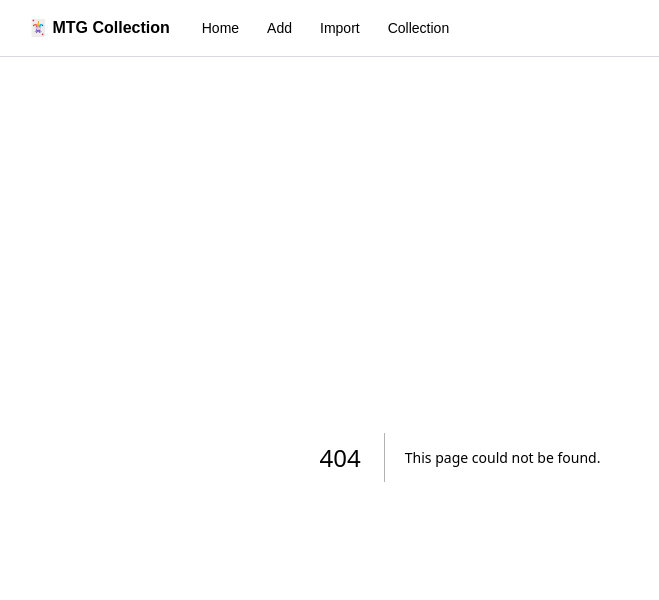
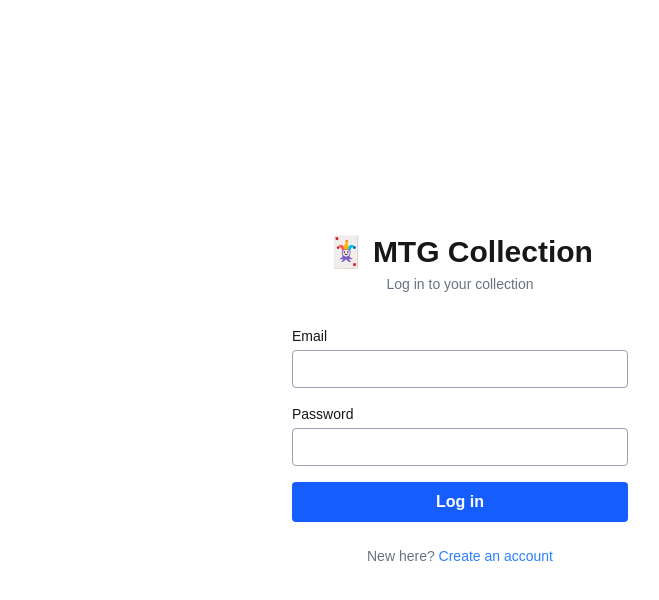
Before and after one commit to Lumicat1202/mtgcollection, a Next.js app: page /login in a window 1280 px wide. Before the commit this address had no page. Shown: the top 600 px of the page, without its empty margins (180-839 px from the left). Built offline with nearby package versions, Linux system fonts and the light colour scheme; no server answers.

Commit message:
Add login, sign up, and log out

```diff
--- /dev/null
+++ b/app/login/page.tsx
@@ -0,0 +1,112 @@
+"use client";
+
+import { useState, type FormEvent } from "react";
+import { useRouter } from "next/navigation";
+import { createClient } from "@/lib/supabase-browser";
+
+export default function LoginPage() {
+  const router = useRouter();
+  const [mode, setMode] = useState<"login" | "signup">("login");
+  const [email, setEmail] = useState("");
+  const [password, setPassword] = useState("");
+  const [loading, setLoading] = useState(false);
+  const [error, setError] = useState<string | null>(null);
+  const [notice, setNotice] = useState<string | null>(null);
+
+  async function handleSubmit(e: FormEvent) {
+    e.preventDefault();
+    setLoading(true);
+    setError(null);
+    setNotice(null);
+
+    const supabase = createClient();
+
+    if (mode === "login") {
+      const { error } = await supabase.auth.signInWithPassword({ email, password });
+      if (error) {
+        setError(error.message);
+        setLoading(false);
+        return;
+      }
+    } else {
+      const { data, error } = await supabase.auth.signUp({ email, password });
+      if (error) {
+        setError(error.message);
+        setLoading(false);
+        return;
+      }
+      if (!data.session) {
+        setNotice("Account created! Check your email to confirm it, then log in.");
+        setMode("login");
+        setLoading(false);
+        return;
+      }
+    }
+
+    router.push("/collection");
+    router.refresh();
+  }
+
+  return (
+    <main className="mx-auto flex w-full max-w-sm flex-1 flex-col justify-center p-6">
+      <h1 className="mb-1 text-center text-3xl font-bold">🃏 MTG Collection</h1>
+      <p className="mb-8 text-center text-sm text-gray-500">
+        {mode === "login" ? "Log in to your collection" : "Create your own collection"}
+      </p>
+
+      <form onSubmit={handleSubmit} className="flex flex-col gap-4">
+        <label className="text-sm">
+          Email
+          <input
+            type="email"
+            required
+            value={email}
+            onChange={(e) => setEmail(e.target.value)}
+            autoComplete="email"
+            className="mt-1 w-full rounded border border-gray-400 bg-transparent px-3 py-2"
+          />
+        </label>
+        <label className="text-sm">
+          Password
+          <input
+            type="password"
+            required
+            minLength={6}
+            value={password}
+            onChange={(e) => setPassword(e.target.value)}
+            autoComplete={mode === "login" ? "current-password" : "new-password"}
+            className="mt-1 w-full rounded border border-gray-400 bg-transparent px-3 py-2"
+          />
+          {mode === "signup" && (
+            <span className="mt-1 block text-xs text-gray-500">At least 6 characters</span>
+          )}
+        </label>
+
+        <button
+          type="submit"
+          disabled={loading}
+          className="rounded bg-blue-600 px-4 py-2 font-semibold text-white disabled:opacity-50"
+        >
+          {loading ? "Please wait..." : mode === "login" ? "Log in" : "Create account"}
+        </button>
+      </form>
+
+      {error && <p className="mt-4 text-center text-sm text-red-500">{error}</p>}
+      {notice && <p className="mt-4 text-center text-sm text-green-500">{notice}</p>}
+
+      <p className="mt-6 text-center text-sm text-gray-500">
+        {mode === "login" ? "New here? " : "Already have an account? "}
+        <button
+          onClick={() => {
+            setMode(mode === "login" ? "signup" : "login");
+            setError(null);
+            setNotice(null);
+          }}
+          className="text-blue-500 hover:underline"
+        >
+          {mode === "login" ? "Create an account" : "Log in"}
+        </button>
+      </p>
+    </main>
+  );
+}
--- a/components/NavBar.tsx
+++ b/components/NavBar.tsx
@@ -1,7 +1,9 @@
 "use client";
 
 import Link from "next/link";
-import { usePathname } from "next/navigation";
+import { useEffect, useState } from "react";
+import { usePathname, useRouter } from "next/navigation";
+import { createClient } from "@/lib/supabase-browser";
 
 const links = [
   { href: "/", label: "Home" },
@@ -12,10 +14,31 @@ const links = [
 
 export default function NavBar() {
   const pathname = usePathname();
+  const router = useRouter();
+  const [email, setEmail] = useState<string | null>(null);
+
+  // Keep track of who is signed in
+  useEffect(() => {
+    const supabase = createClient();
+    supabase.auth.getUser().then(({ data }) => setEmail(data.user?.email ?? null));
+    const { data: listener } = supabase.auth.onAuthStateChange((_event, session) => {
+      setEmail(session?.user?.email ?? null);
+    });
+    return () => listener.subscription.unsubscribe();
+  }, []);
+
+  async function logOut() {
+    await createClient().auth.signOut();
+    router.push("/login");
+    router.refresh();
+  }
+
+  // No nav bar on the login page
+  if (pathname === "/login") return null;
 
   return (
     <nav className="sticky top-0 z-20 border-b border-gray-400/40 bg-white/90 backdrop-blur dark:bg-black/80">
-      <div className="mx-auto flex max-w-4xl items-center gap-1 overflow-x-auto px-4 py-3">
+      <div className="mx-auto flex max-w-5xl items-center gap-1 overflow-x-auto px-4 py-3">
         <span className="mr-4 whitespace-nowrap font-bold">🃏 MTG Collection</span>
         {links.map((link) => {
           const active = pathname === link.href;
@@ -31,6 +54,16 @@ export default function NavBar() {
             </Link>
           );
         })}
+
+        <div className="ml-auto flex items-center gap-3 pl-4">
+          {email && <span className="hidden whitespace-nowrap text-sm text-gray-500 md:inline">{email}</span>}
+          <button
+            onClick={logOut}
+            className="whitespace-nowrap rounded border border-gray-400 px-3 py-1.5 text-sm hover:bg-gray-500/10"
+          >
+            Log out
+          </button>
+        </div>
       </div>
     </nav>
   );
--- /dev/null
+++ b/lib/proxy.ts
@@ -0,0 +1,56 @@
+import { createServerClient } from "@supabase/ssr";
+import { NextResponse, type NextRequest } from "next/server";
+
+// Runs before every page loads: keeps people signed in,
+// and sends anyone who isn't signed in to the login page.
+export async function proxy(request: NextRequest) {
+  let response = NextResponse.next({ request });
+
+  const supabase = createServerClient(
+    process.env.NEXT_PUBLIC_SUPABASE_URL!,
+    process.env.NEXT_PUBLIC_SUPABASE_PUBLISHABLE_KEY!,
+    {
+      cookies: {
+        getAll() {
+          return request.cookies.getAll();
+        },
+        setAll(cookiesToSet) {
+          cookiesToSet.forEach(({ name, value }) => request.cookies.set(name, value));
+          response = NextResponse.next({ request });
+          cookiesToSet.forEach(({ name, value, options }) =>
+            response.cookies.set(name, value, options)
+          );
+        },
+      },
+    }
+  );
+
+  const {
+    data: { user },
+  } = await supabase.auth.getUser();
+
+  const path = request.nextUrl.pathname;
+  const isLoginPage = path === "/login";
+  const isApi = path.startsWith("/api");
+
+  // Not signed in? Go to the login page.
+  if (!user && !isLoginPage && !isApi) {
+    const url = request.nextUrl.clone();
+    url.pathname = "/login";
+    return NextResponse.redirect(url);
+  }
+
+  // Already signed in but on the login page? Go to the collection.
+  if (user && isLoginPage) {
+    const url = request.nextUrl.clone();
+    url.pathname = "/collection";
+    return NextResponse.redirect(url);
+  }
+
+  return response;
+}
+
+// Skip images and other files that don't need a login check
+export const config = {
+  matcher: ["/((?!_next/static|_next/image|favicon.ico|.*\\.(?:svg|png|jpg|jpeg|gif|webp)$).*)"],
+};
--- /dev/null
+++ b/lib/supabase-browser.ts
@@ -0,0 +1,9 @@
+import { createBrowserClient } from "@supabase/ssr";
+
+// Supabase connection for pages running in the browser (login, log out)
+export function createClient() {
+  return createBrowserClient(
+    process.env.NEXT_PUBLIC_SUPABASE_URL!,
+    process.env.NEXT_PUBLIC_SUPABASE_PUBLISHABLE_KEY!
+  );
+}
--- a/package.json
+++ b/package.json
@@ -9,6 +9,7 @@
     "lint": "eslint"
   },
   "dependencies": {
+    "@supabase/ssr": "^0.12.7",
     "@supabase/supabase-js": "^2.117.2",
     "next": "16.3.8",
     "papaparse": "^5.7.0",
```
Also changed, not shown: 1 other file (tests, documents, lock files or other folders).
